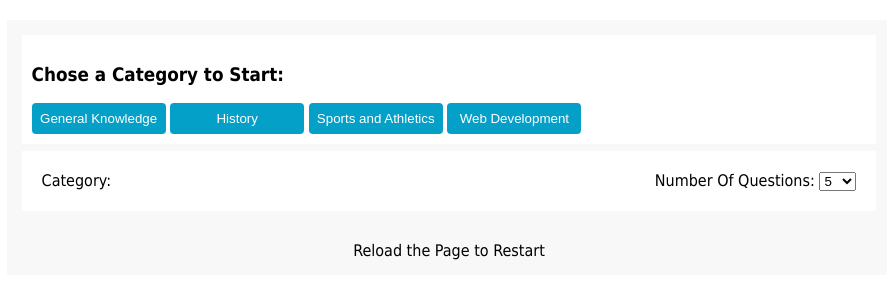
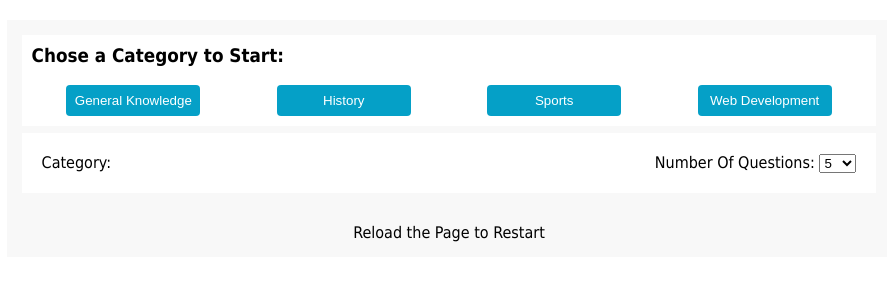
Before and after one commit to abdulaziz-M895/Interactive-Quiz-App, a plain HTML site: page index.html in a window 1280 px wide. Shown: the whole page, without its empty margins (191-1078 px from the left). Drawn offline with Linux system fonts and the light colour scheme.

Commit message:
Update index.html

```diff
--- a/index.html
+++ b/index.html
@@ -9,15 +9,19 @@
   <body>
     <div class="quiz-app">
       <div class="categorys">
-        <h3>Chose a Category to Start:</h3>
-        <button id="general" data-file="general.json">General Knowledge</button>
-        <button id="history" data-file="history.json">History</button>
-        <button id="sports" data-file="sports.json">Sports and Athletics</button>
-        <button id="web" data-file="web.json">Web Development</button>
+        <h3 style="margin-top: 0">Chose a Category to Start:</h3>
+        <div>
+          <button id="general" data-file="general.json">
+            General Knowledge
+          </button>
+          <button id="history" data-file="history.json">History</button>
+          <button id="sports" data-file="sports.json">Sports</button>
+          <button id="web" data-file="web.json">Web Development</button>
+        </div>
       </div>
       <div class="quiz-info">
         <div class="category">Category: <span></span></div>
-        <div class="count">
+        <div class="count" style="text-wrap: nowrap">
           Number Of Questions:
           <select name="qCount" id="qCount">
             <option value="5">5</option>
```
